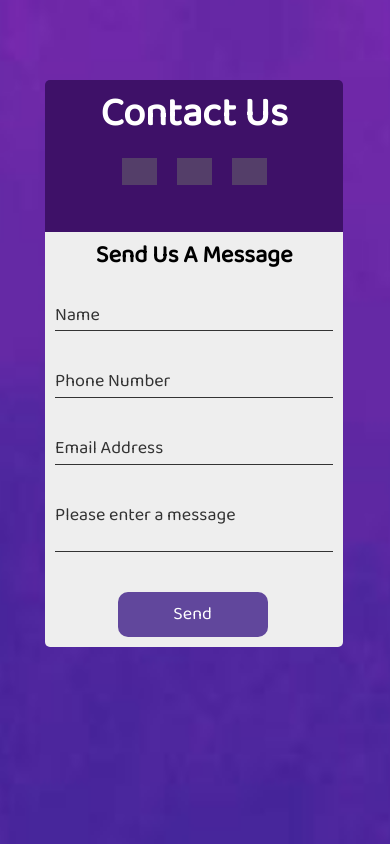
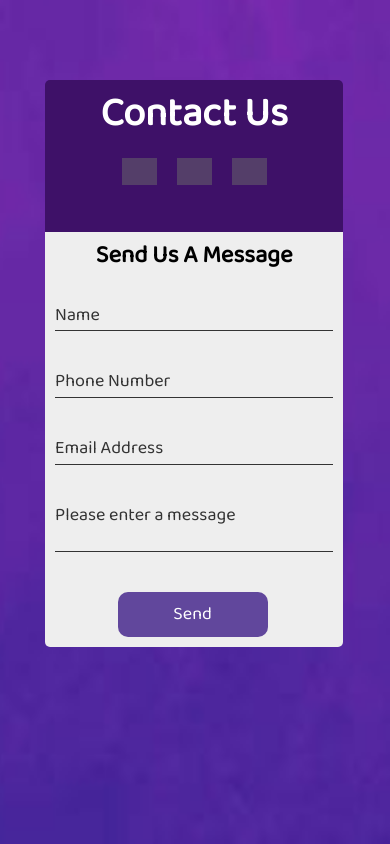
Before and after one commit to 1basilisk/contact, a plain HTML site: page index.html in a window 390 px wide. Drawn offline with nearby package versions, Linux system fonts and the light colour scheme; grey boxes are pictures that could not be loaded.

Commit message:
changing color on mobile 2

```diff
--- a/style.css
+++ b/style.css
@@ -171,6 +171,13 @@ body {
 
 
 @media screen and (max-width: 480px) {
+  body {
+    background-image: url("tex.jpeg");
+    background-image: linear-gradient();
+    -webkit-animation: gradient 50s ease infinite;
+            animation: gradient 50s ease infinite;
+    height: 100vh;
+  }
 
   .container .contactinfo {
     display: flex;
```
